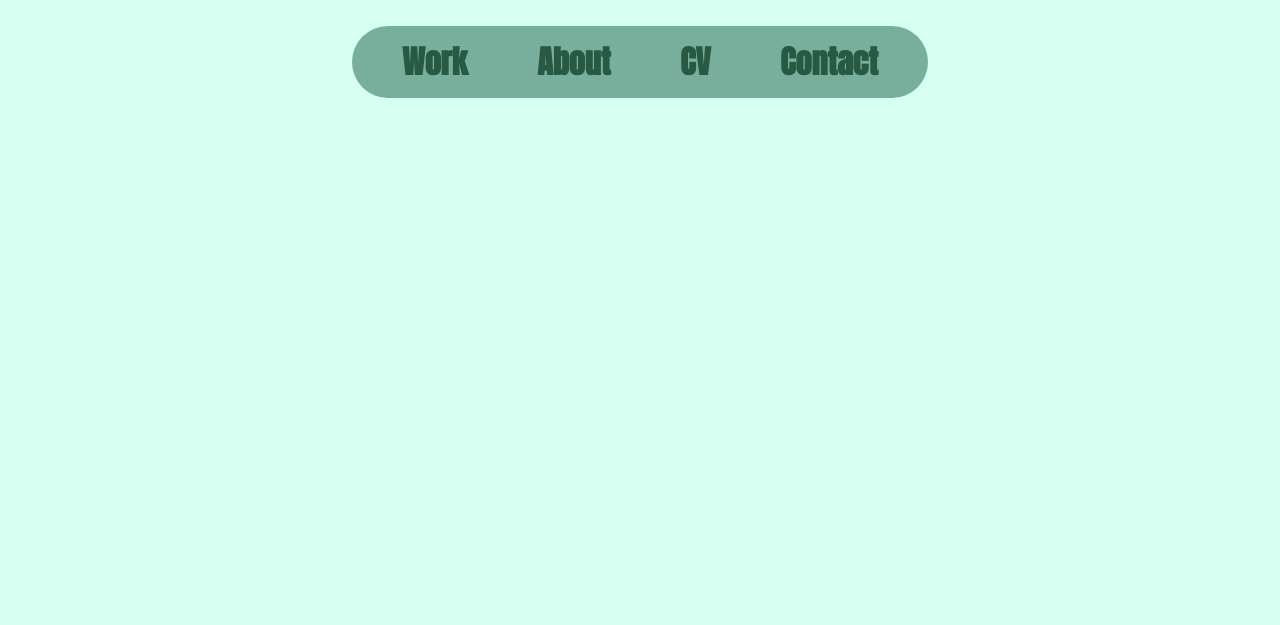
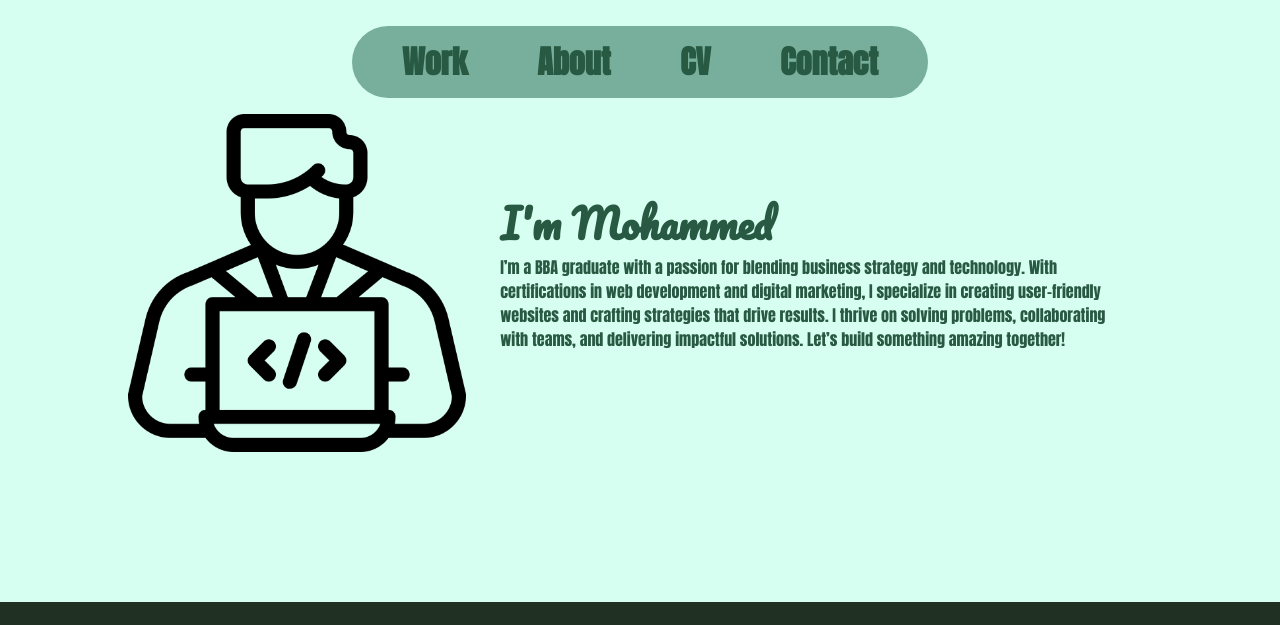
Before and after one commit to MohammedShakir137/myPortfolio, a plain HTML site: page about.html in a window 1280 px wide. Shown: the top 625 px of the page. Drawn offline with Linux system fonts and the light colour scheme; a web font is replaced by a local one.

Commit message:
about page updated

```diff
--- a/about.html
+++ b/about.html
@@ -10,6 +10,9 @@
     <link rel="preconnect" href="https://fonts.gstatic.com" crossorigin>
     <link href="https://fonts.googleapis.com/css2?family=Anton&family=New+Amsterdam&display=swap" rel="stylesheet">
     <link rel="icon" href="Images/briefcase.png">
+    <link rel="preconnect" href="https://fonts.googleapis.com">
+    <link rel="preconnect" href="https://fonts.gstatic.com" crossorigin>
+    <link href="https://fonts.googleapis.com/css2?family=Anton&family=Archivo+Black&family=New+Amsterdam&family=Pacifico&family=Playwrite+GB+S:ital,wght@0,100..400;1,100..400&display=swap" rel="stylesheet">
 </head>
 <body>
     <div id="nav">
@@ -24,7 +27,16 @@
             <a class="navImg" href="#"><img src="Images/contact.png" alt=""></a>
         </nav>
     </div>
-    <div style="height: 2000px;"></div>
+    <main id="aboutMain">
+        <div class="mainHeader">
+            <img src="Images/programmer.png" alt="">
+            <div id="intro">
+                <h1>I'm Mohammed</h1>
+                <p>I’m a BBA graduate with a passion for blending business strategy and technology. With certifications in web development and digital marketing, I specialize in creating user-friendly websites and crafting strategies that drive results. I thrive on solving problems, collaborating with teams, and delivering impactful solutions. Let’s build something amazing together!</p>
+            </div>
+        </div>
+
+    </main>
 
     <footer>
         <div class="socials">
--- a/css/style.css
+++ b/css/style.css
@@ -149,6 +149,65 @@ a {
 }
 
 /* About page content */
+
+#aboutMain{
+    display: flex;
+    flex-direction: column;
+    width: 80%;
+    justify-self: center;
+    justify-content: center;
+    align-items: center;
+}
+
+.mainHeader{
+    display: flex;
+    flex-direction: row;
+    justify-content: space-around;
+    align-items: center;
+}
+
+.mainHeader img{
+    width: 33%;
+    height: 50%;
+}
+
+#intro{
+    display: flex;
+    flex-direction: column;
+    justify-content: space-around;
+    align-items:center ;
+}
+
+#intro h1{
+    font-family:"Pacifico", serif;
+    font-weight: 800;
+    font-style: normal;
+    color: #285943;
+    width: 90%;
+}
+
+#intro p{
+    font-family:"Anton", serif;
+    font-weight: 100;
+    font-style: normal;
+    color: #285943;
+    width: 90%;
+}
+
+@media(max-width: 768px){
+    .mainHeader{
+        display: flex;
+        flex-direction: column;
+        justify-content: space-around;
+        align-items: center;
+    }
+    .mainHeader img{
+        width: 60%;
+        height: 70%;
+        margin-bottom: 15px;
+    }
+}
+
 /* CV page content */
 .cv{
     display: flex;
```
Also changed, not shown: Images/programmer.png (added).
